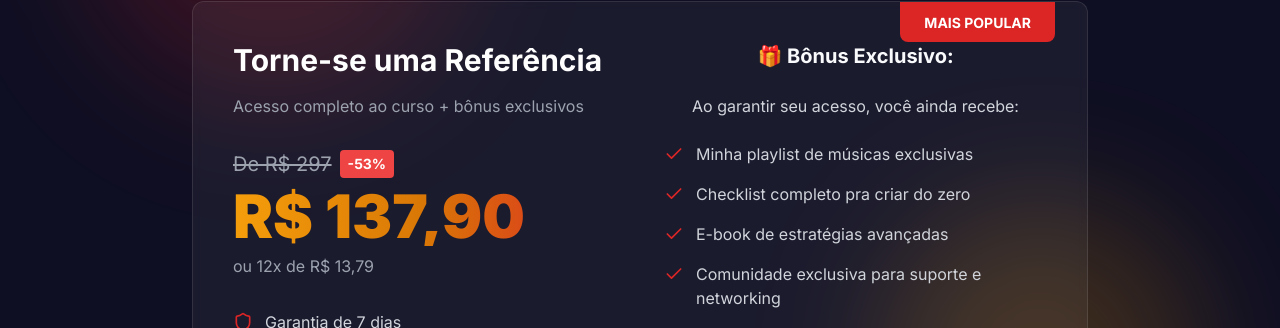
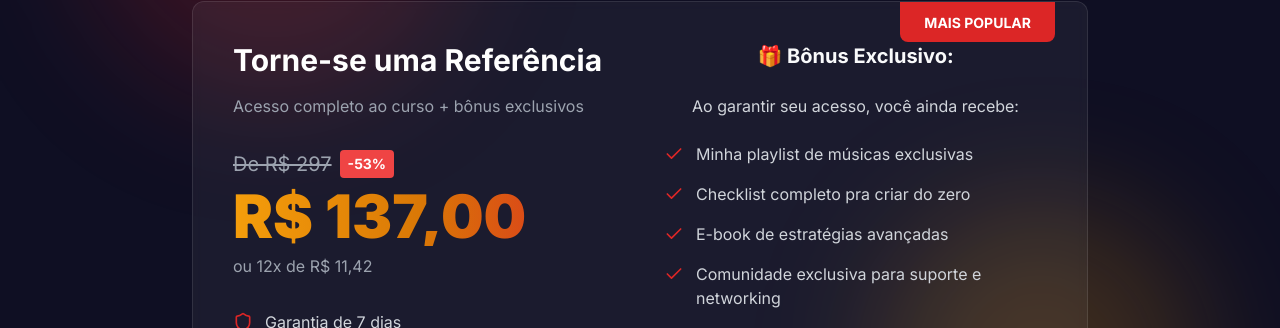
Before and after one commit to Luck660/viral-vibe-landing, a React (Vite) app: page / in a window 1280 px wide. Shown: the part 5159-5487 px from the top of the page. Built offline with nearby package versions, Linux system fonts and the light colour scheme.

Commit message:
Update pricing value
Update the price from R$ 137,90 to R$ 137,00 in the pricing section.

```diff
--- a/src/components/PricingSection.tsx
+++ b/src/components/PricingSection.tsx
@@ -54,9 +54,9 @@ const PricingSection = () => {
                     <span className="bg-red-500 text-white px-2 py-1 rounded text-xs md:text-sm font-bold">-53%</span>
                   </div>
                   <div className="text-4xl md:text-5xl lg:text-6xl font-black gradient-text mb-2">
-                    R$ 137,90
+                    R$ 137,00
                   </div>
-                  <p className="text-sm md:text-base text-gray-400">ou 12x de R$ 13,79</p>
+                  <p className="text-sm md:text-base text-gray-400">ou 12x de R$ 11,42</p>
                 </div>
 
                 {/* Guarantees */}
```
